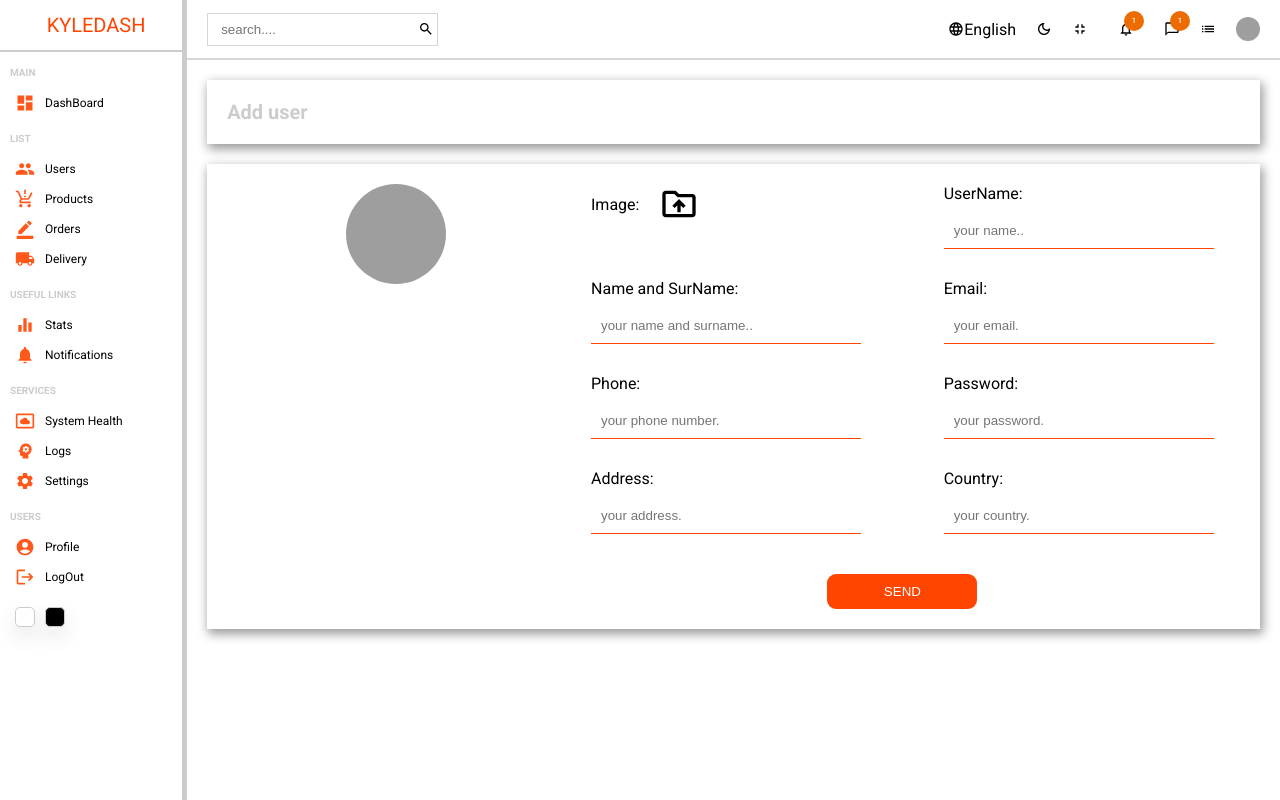
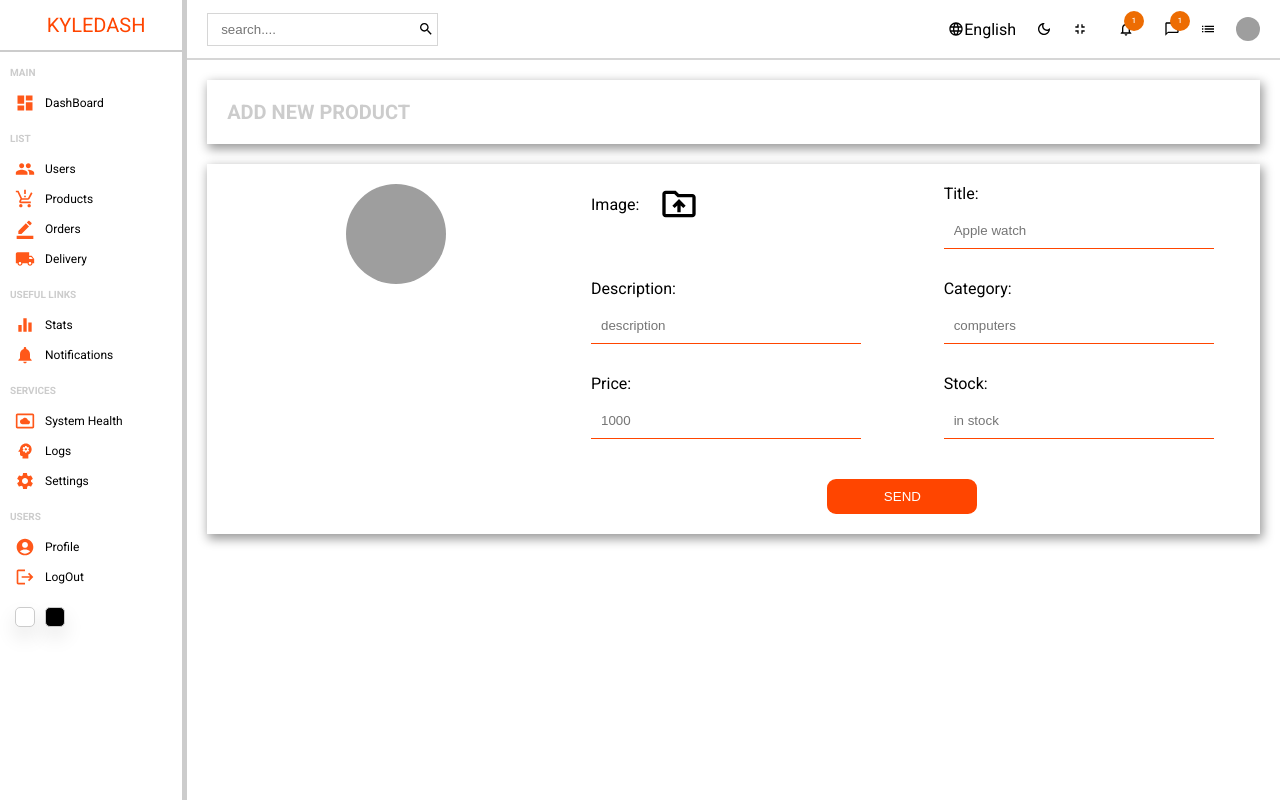
Before and after one commit to MwauStephen/DashBoard, a React (Create React App) app: page /products/new in a window 1280 px wide. Built offline with nearby package versions, Linux system fonts and the light colour scheme; grey boxes are pictures that could not be loaded.

Commit message:
added form inputs dynamically

```diff
--- a/src/Pages/NewPage/NewPage.js
+++ b/src/Pages/NewPage/NewPage.js
@@ -4,14 +4,14 @@ import SideBar from "../../Components/sideBar/SideBar";
 import DriveFolderUploadOutlinedIcon from "@mui/icons-material/DriveFolderUploadOutlined";
 import styles from "./NewPage.module.css";
 
-const NewPage = () => {
+const NewPage = (props) => {
   return (
     <div className={styles.new}>
       <SideBar />
       <div className={styles["new-page"]}>
         <NavBar />
         <div className={styles["new-top"]}>
-          <h1 className={styles["new-title"]}>Add user</h1>
+          <h1 className={styles["new-title"]}>{props.title}</h1>
         </div>
         <div className={styles["new-bottom"]}>
           <div className={styles["left"]}>
@@ -30,11 +30,19 @@ const NewPage = () => {
                 </label>
                 <input type="file" style={{ display: "none" }} id="file" />
               </div>
-              <div className={styles["form-input"]}>
+              {props.inputs.map((input) => {
+                return (
+                  <div className={styles["form-input"]} key={input.id}>
+                    <label>{input.label}:</label>
+                    <input type={input.type} placeholder={input.placeholder} />
+                  </div>
+                );
+              })}
+              {/* <div className={styles["form-input"]}>
                 <label>UserName:</label>
                 <input type="text" placeholder="your name.." />
-              </div>
-              <div className={styles["form-input"]}>
+              </div> */}
+              {/* <div className={styles["form-input"]}>
                 <label>Name and SurName:</label>
                 <input type="text" placeholder="your name and surname.." />
               </div>
@@ -57,8 +65,10 @@ const NewPage = () => {
               <div className={styles["form-input"]}>
                 <label>Country:</label>
                 <input type="text" placeholder="your country." />
-              </div>
-              <button type="submit">send</button>
+              </div> */}
+              <button type="submit" className={styles.button}>
+                send
+              </button>
             </form>
           </div>
         </div>
--- a/src/Pages/NewPage/NewPage.module.css
+++ b/src/Pages/NewPage/NewPage.module.css
@@ -15,6 +15,8 @@
 }
 .new-title {
   font-size: 2rem;
+  text-transform: uppercase;
+  text-align: center;
   color: #ccc;
 }
 .left {
@@ -62,7 +64,7 @@ label {
   font-size: 4rem !important;
   cursor: pointer;
 }
-button {
+.button {
   width: 15rem;
   padding: 1rem;
   background-color: #ff4500;
@@ -72,6 +74,6 @@ button {
   text-transform: uppercase;
   margin-top: 1rem;
 }
-button:hover {
+.button:hover {
   background-color: #661c00;
 }
```
